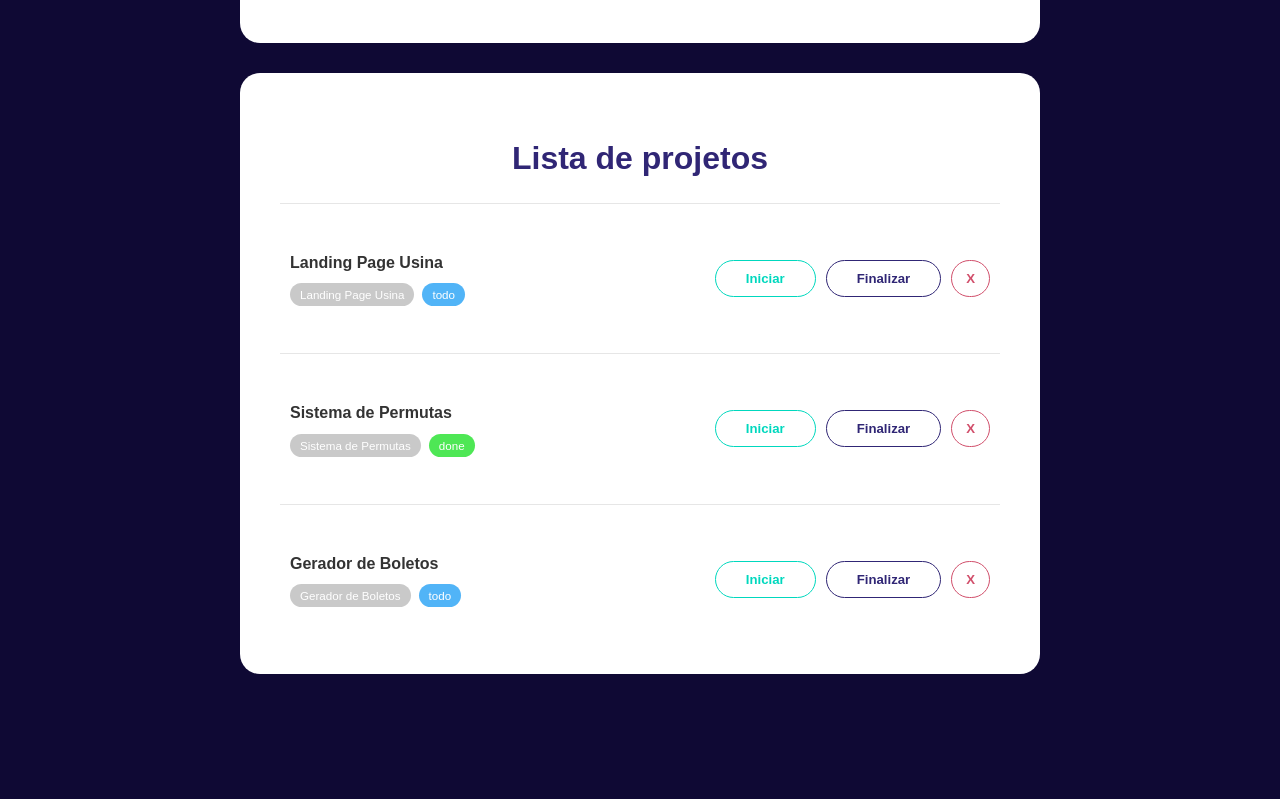
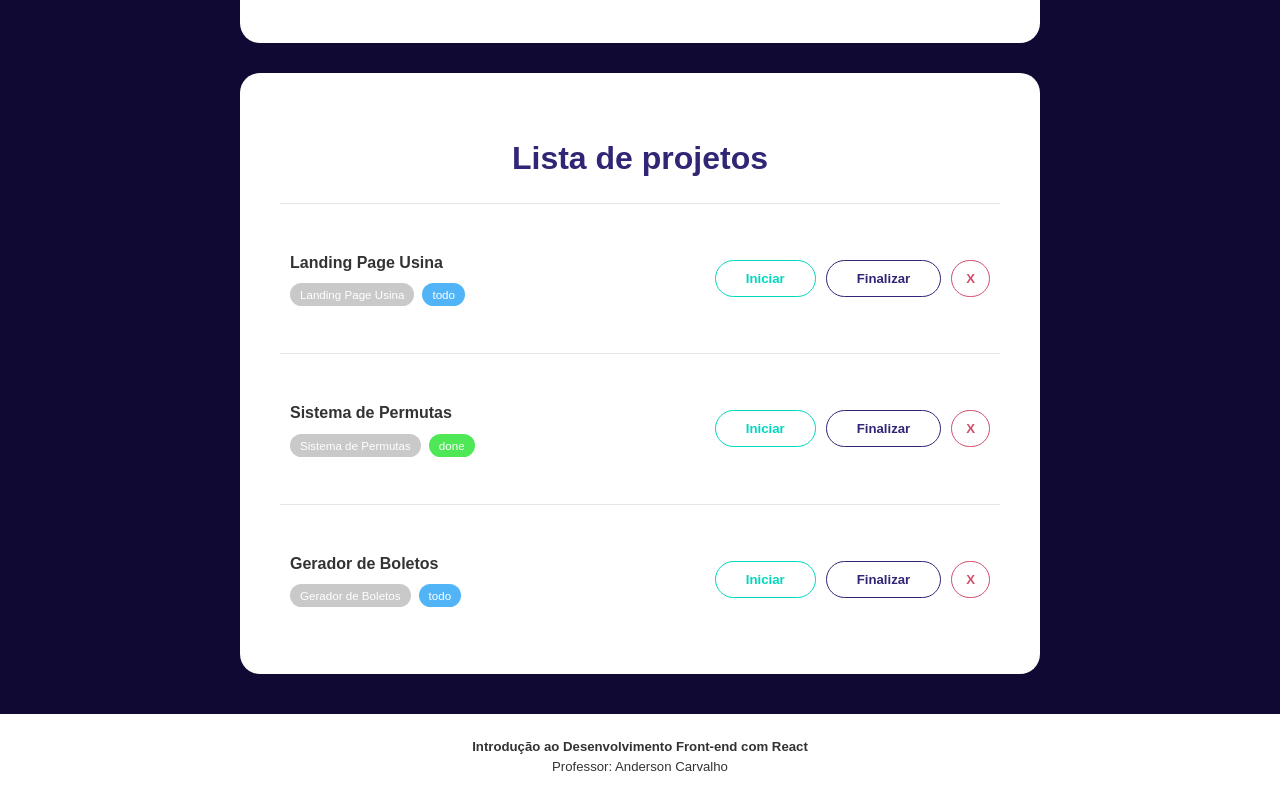
Before and after one commit to SergioRSanchez/curso-react-sesc, a React (Vite) app: page /projects in a window 1280 px wide. Shown: the part 875-1674 px from the top of the page. Before the commit the page ends 1549 px from the top, so only its background shows below. Built offline with nearby package versions, Linux system fonts and the light colour scheme.

Commit message:
feat: relocated components

```diff
--- a/src/components/task-form/index.jsx
+++ b/src/components/tasks/task-form/index.jsx
@@ -2,8 +2,8 @@ import { useState } from 'react'
 
 import './style.css'
 
-import dataCategories from '././../../data/data-categories.json'
-import dataMembers from '././../../data/data-members.json'
+import dataCategories from '../../../data/data-categories.json'
+import dataMembers from '../../../data/data-members.json'
 
 export function TaskForm({ tasks, setTasks }) {
 
--- a/src/components/task-list/index.jsx
+++ b/src/components/tasks/task-list/index.jsx
@@ -1,6 +1,6 @@
 import './style.css'
 
-import { Task } from './../index.js'
+import { Task } from '../task'
 
 export function TasksList({ tasks, setTasks }) {
 
--- a/src/pages/projects/index.jsx
+++ b/src/pages/projects/index.jsx
@@ -1,5 +1,4 @@
-import { ProjectForm } from './project-form';
-import { ProjectList } from './project-list';
+import { ProjectForm, ProjectList, Footer } from './../../components/index'
 
 function ProjectsPage() {
   return (
@@ -10,6 +9,8 @@ function ProjectsPage() {
         <ProjectForm />
 
         <ProjectList />
+
+        <Footer />
       </div>
     </div>
   )
--- a/src/pages/tasks/index.jsx
+++ b/src/pages/tasks/index.jsx
@@ -1,11 +1,10 @@
 import { useState } from 'react'
 import '../../App.css'
 
-// import dataTask from './data/data-tasks.json'
 import dataTask from './../../data/data-tasks.json'
 
-// import { TaskForm, TasksList, Footer } from './components/index.js'
 import { TaskForm, TasksList, Footer } from '../../components'
+
 
 function App() {
 
```
Also changed, not shown: src/components/index.js (+9 -3 lines), src/components/projects/project-form/index.jsx (renamed from src/pages/projects/project-form/index.jsx), src/components/projects/project-list/index.jsx (renamed from src/pages/projects/project-list/index.jsx), src/components/projects/project/index.jsx (renamed from src/pages/projects/project/index.jsx), src/components/tasks/task-form/style.css (renamed from src/components/task-form/style.css), src/components/tasks/task-list/style.css (renamed from src/components/task-list/style.css), src/components/tasks/task/index.jsx (renamed from src/components/task/index.jsx), src/components/tasks/task/style.css (renamed from src/components/task/style.css).
